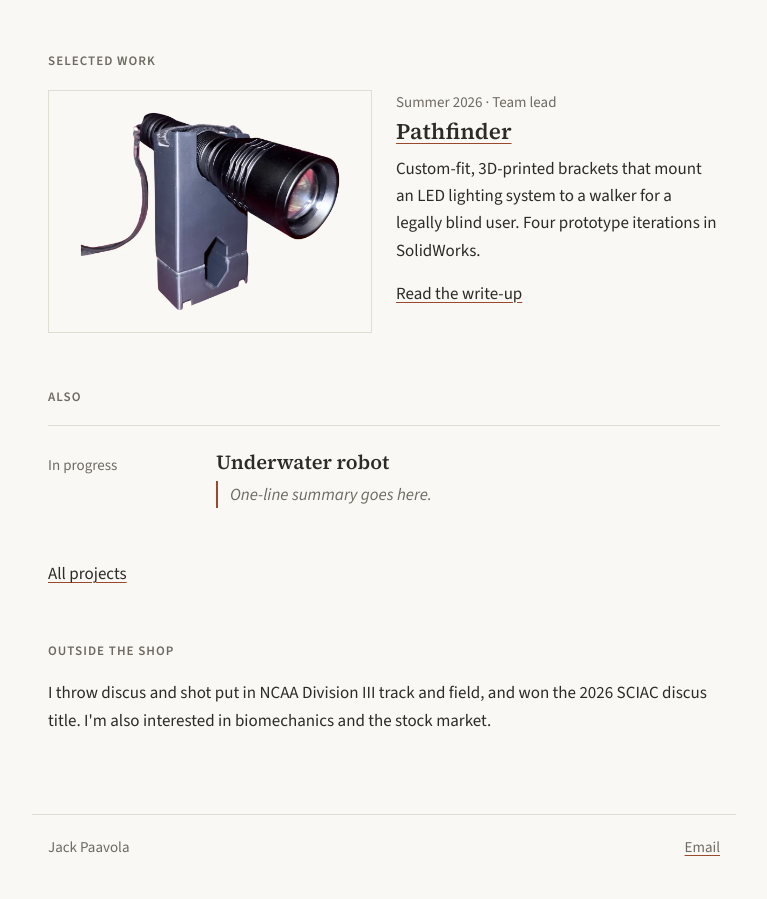
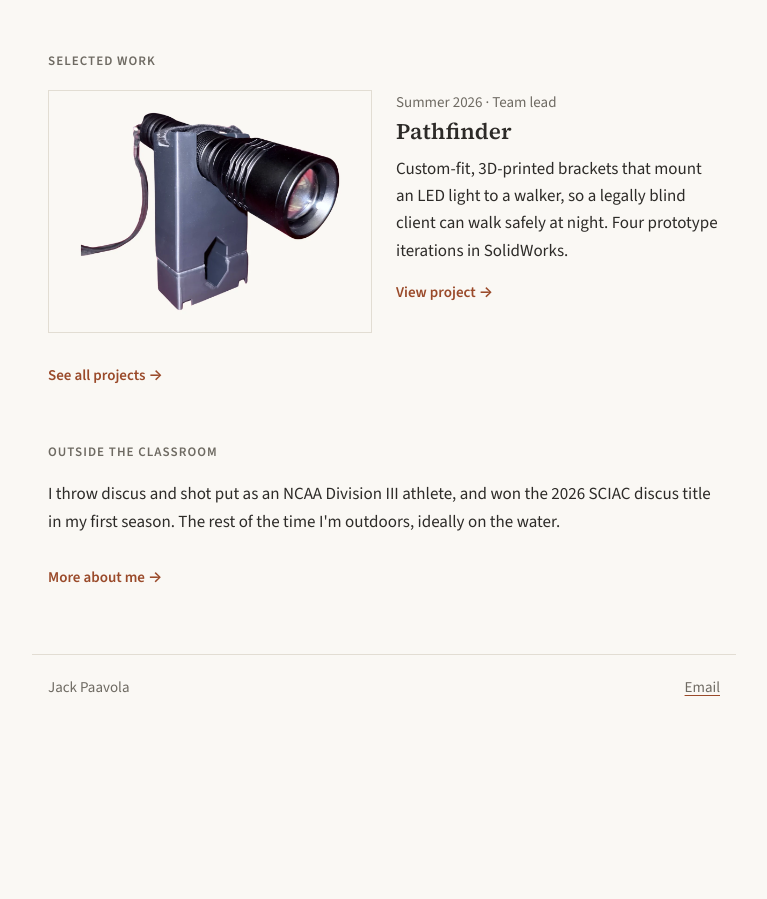
Before and after one commit to jxpaav-dev/jackpaavola-site, a plain HTML site: page index.html in a window 1280 px wide. Shown: the part 413-1312 px from the top of the page, without its empty margins (256-1023 px from the left). After the commit the page ends 1152 px from the top, so only its background shows below. Drawn offline with nearby package versions, Linux system fonts and the light colour scheme.

Commit message:
Home: clickable featured card, remove placeholder, refresh outside-class blurb; Home link in nav
Co-Authored-By: Claude Opus 5.5 <noreply@anthropic.com>

```diff
--- a/index.html
+++ b/index.html
@@ -14,6 +14,7 @@
   <header class="site-header wrap">
     <a class="wordmark" href="index.html">Jack Paavola</a>
     <nav class="site-nav">
+      <a href="index.html" aria-current="page">Home</a>
       <a href="projects.html">Projects</a>
       <a href="resume.html">Resume</a>
       <a href="about.html">About</a>
@@ -36,35 +37,24 @@
     <section class="section">
       <h2 class="label">Selected work</h2>
 
-      <article class="feature">
-        <a href="projects/pathfinder.html" aria-label="Pathfinder project">
-          <img class="shot" src="assets/pathfinder-photo-mounted.webp" width="1200" height="900" alt="The finished Pathfinder mount: a grey 3D-printed bracket clamping a black flashlight, held in place with a strap">
-
-        </a>
+      <!-- Whole card is clickable: the title link stretches over it (see .card in styles.css) -->
+      <article class="feature card">
+        <img class="shot" src="assets/pathfinder-photo-mounted.webp" width="1200" height="900" alt="The finished Pathfinder mount: a grey 3D-printed bracket clamping a black flashlight, held in place with a strap">
         <div>
           <p class="meta">Summer 2026 · Team lead</p>
           <h3><a href="projects/pathfinder.html">Pathfinder</a></h3>
-          <p>Custom-fit, 3D-printed brackets that mount an LED lighting system to a walker for a legally blind user. Four prototype iterations in SolidWorks.</p>
-          <a href="projects/pathfinder.html">Read the write-up</a>
+          <p>Custom-fit, 3D-printed brackets that mount an LED light to a walker, so a legally blind client can walk safely at night. Four prototype iterations in SolidWorks.</p>
+          <p class="more" aria-hidden="true">View project <span class="arrow">&rarr;</span></p>
         </div>
       </article>
+
+      <p class="see-all"><a href="projects.html">See all projects <span class="arrow">&rarr;</span></a></p>
     </section>
 
     <section class="section">
-      <h2 class="label">Also</h2>
-      <article class="project">
-        <p class="when">In progress</p>
-        <div>
-          <h3>Underwater robot</h3>
-          <p class="todo">One-line summary goes here.</p>
-        </div>
-      </article>
-      <p style="margin-top:1.25rem"><a href="projects.html">All projects</a></p>
-    </section>
-
-    <section class="section">
-      <h2 class="label">Outside the shop</h2>
-      <p>I throw discus and shot put in NCAA Division III track and field, and won the 2026 SCIAC discus title. I'm also interested in biomechanics and the stock market.</p>
+      <h2 class="label">Outside the classroom</h2>
+      <p>I throw discus and shot put as an NCAA Division III athlete, and won the 2026 SCIAC discus title in my first season. The rest of the time I'm outdoors, ideally on the water.</p>
+      <p class="see-all"><a href="about.html">More about me <span class="arrow">&rarr;</span></a></p>
     </section>
   </main>
 
--- a/styles.css
+++ b/styles.css
@@ -206,6 +206,24 @@ main { padding-top: 3rem; padding-bottom: 4rem; }
 }
 .feature h3 { font-size: 1.4rem; margin: 0.25rem 0 0.6rem; }
 .feature > a { text-decoration: none; }
+
+/* Clickable featured card on Home */
+.card { position: relative; transition: background-color 0.15s ease, box-shadow 0.15s ease; }
+.card h3 a { text-decoration: none; }
+.card h3 a::after { content: ""; position: absolute; inset: 0; }
+.card:hover {
+  background: var(--surface);
+  box-shadow: 0 0 0 0.75rem var(--surface);
+}
+.card:hover h3 a { text-decoration: underline; text-decoration-color: var(--accent); }
+.card:focus-within { outline: 2px solid var(--accent); outline-offset: 0.75rem; }
+.card .more { color: var(--accent); font-size: 0.9375rem; font-weight: 600; margin: 0.75rem 0 0; }
+.card .arrow, .see-all .arrow { display: inline-block; transition: transform 0.15s ease; }
+.card:hover .more .arrow, .see-all a:hover .arrow { transform: translateX(4px); }
+
+.see-all { margin: 1.75rem 0 0; }
+.see-all a { text-decoration: none; color: var(--accent); font-weight: 600; font-size: 0.9375rem; }
+.see-all a:hover { text-decoration: underline; }
 .feature .meta { color: var(--muted); font-size: 0.9375rem; margin: 0; }
 
 @media (max-width: 34rem) {
```
Also changed, not shown: about.html (+1 -0 lines), projects.html (+1 -0 lines), projects/pathfinder.html (+1 -0 lines), resume.html (+1 -0 lines).
